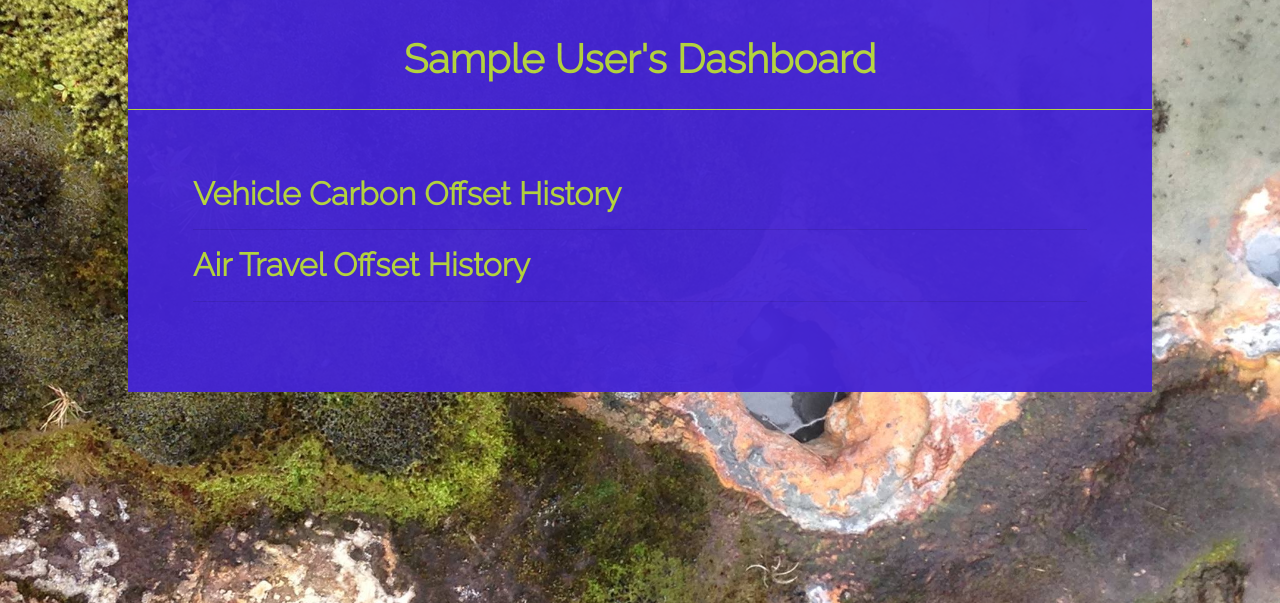
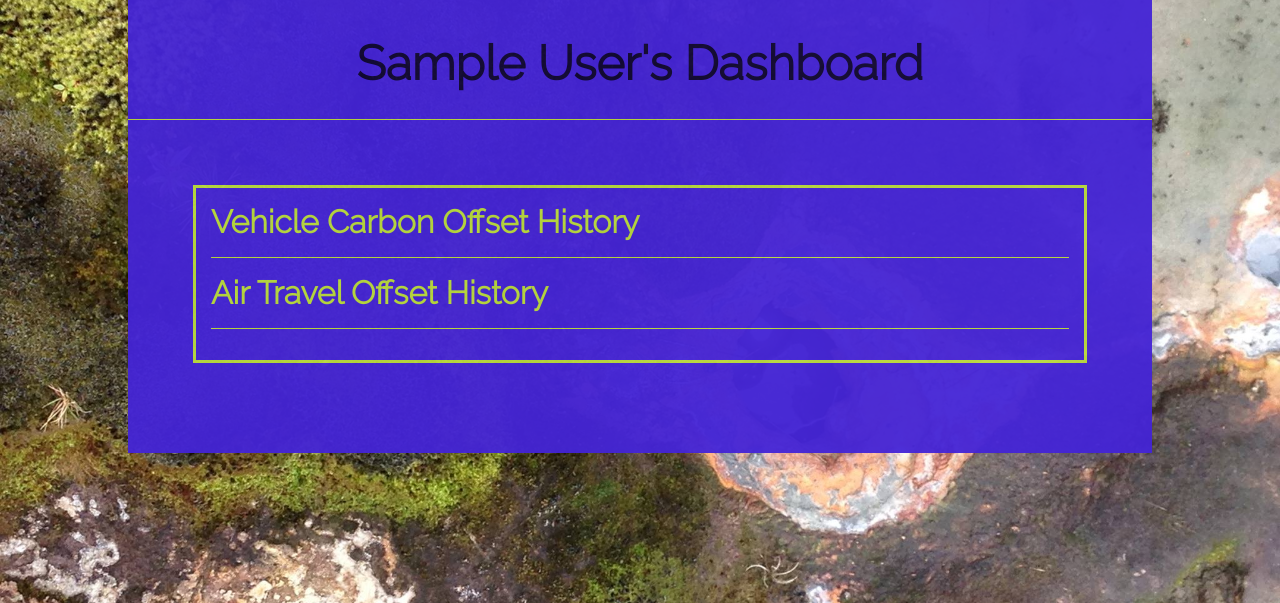
Before and after one commit to kc108/carbon-project, a Flask app: page /home in a window 1280 px wide. Shown: the part 62-665 px from the top of the page. Run offline with Flask 2, Linux system fonts and the light colour scheme; the visitor is signed in with stand-in values (Sample User, id 1); data comes from the database, SQL or seed files in the repository; data that the repository does not hold is empty; some libraries are stand-ins or nearby versions.

Commit message:
added CSS to line breaks on user's dashboard

```diff
--- a/static/css/style.css
+++ b/static/css/style.css
@@ -151,4 +151,12 @@ nav.navbar, #navbar-bg-base {
 }
 .content-dashboard {
     margin: 65px;
+    border: solid #B8D93F;
+    padding: 15px;
 }
+
+.dashboard-title {
+    color: #110934;
+    font-weight: bolder;
+    font-size: 3rem;
+}
--- a/templates/home.html
+++ b/templates/home.html
@@ -6,7 +6,7 @@
     <hr class="dashboard-line-break"/>
     <div class="content-dashboard">
         <h2 class="car-title-dashboard">Vehicle Carbon Offset History</h2>
-        <hr>
+        <hr class="dashboard-line-break car-break-line">
         {% for query in ground_queries %}
             <a href="{{ url_for('show_ground_query', query_id=query['id']) }}">
                 <h4>{{ query.city }}: {{query.mpg}} MPG for {{query.miles}} miles</h4>
@@ -18,12 +18,12 @@
                 <span class="badge badge-warning">Delete</span>
             </a>
 
-            <hr>
+            <hr class="dashboard-line-break">
 
     {% endfor %}
 
     <h2 class="aeroplane-title-dashboard">Air Travel Offset History</h2>
-    <hr>
+    <hr class="dashboard-line-break">
     {% for query in air_queries %}
         <a href="{{ url_for('show_air_query', query_id=query['id']) }}">
             <h4>{{ query.list_airports() }}</h4>
@@ -35,7 +35,7 @@
         <a href="{{ url_for('delete_air_query', id=query.id) }}">
             <span class="badge badge-warning">Delete</span>
         </a>
-        <hr>
+        <hr class="dashboard-line-break">
     </div>
     </a>
     </div>
```
